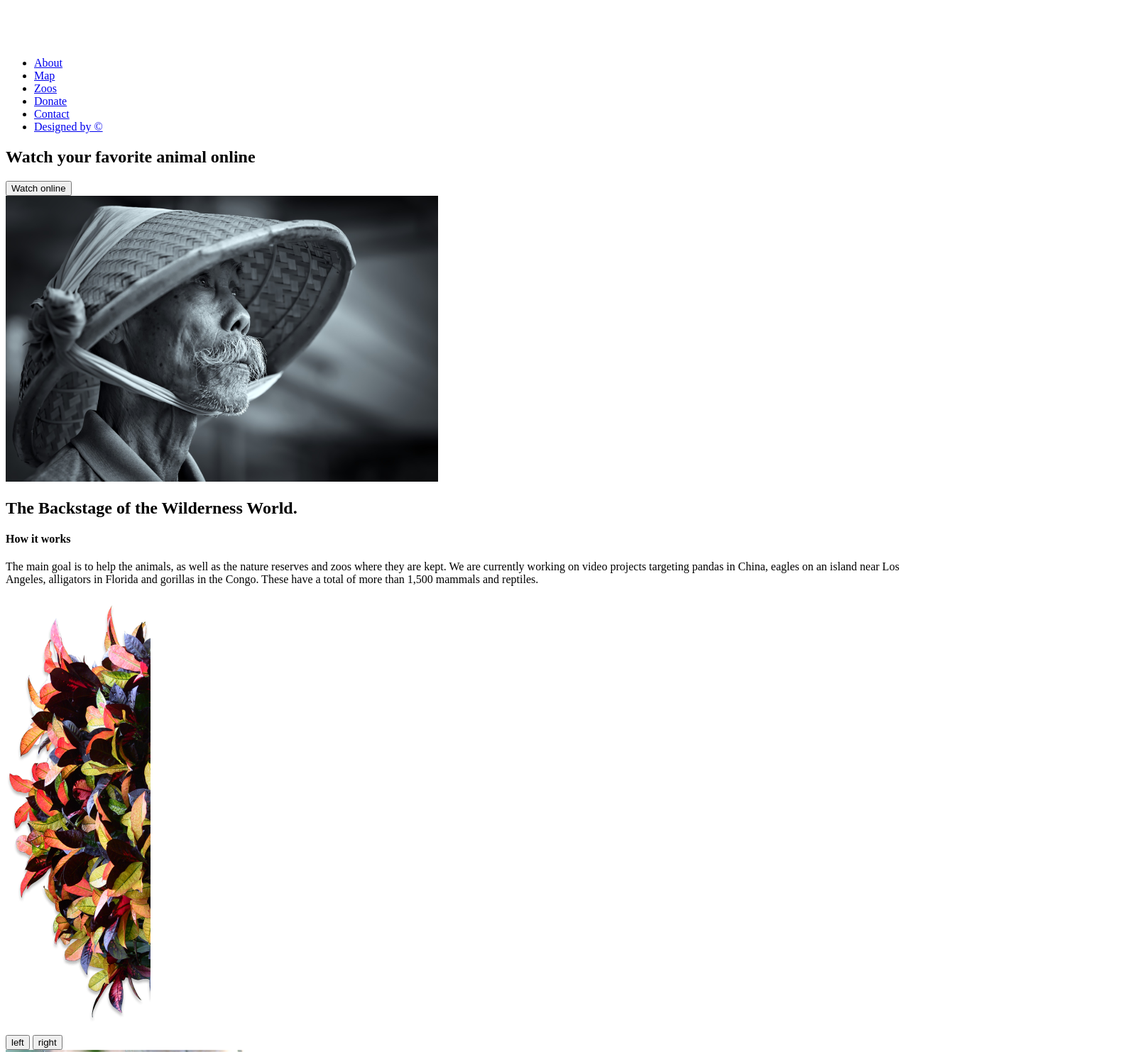
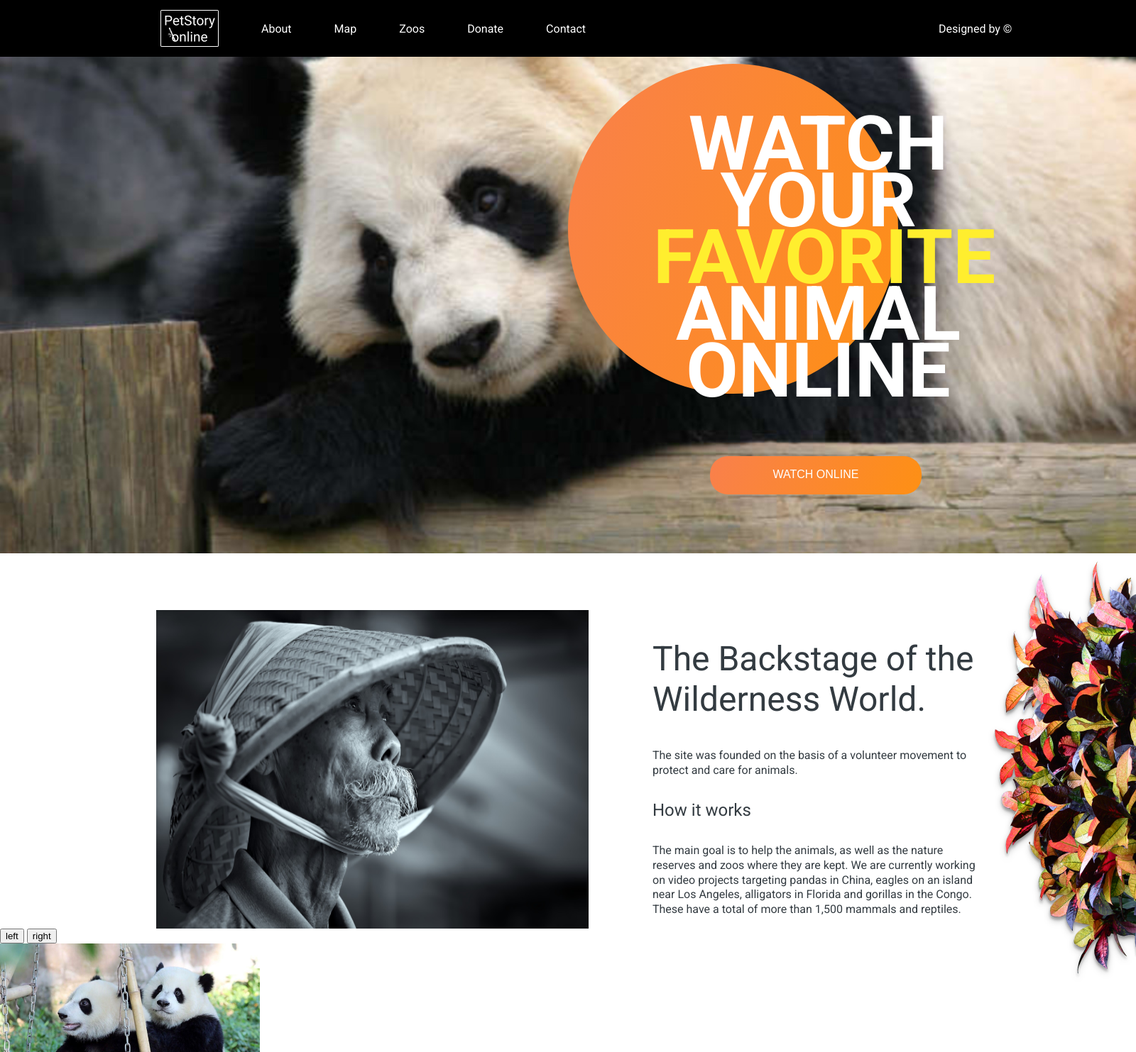
Before and after one commit to ikoroleva/online-zoo, a plain HTML site: page pages/petstory/index.html in a window 1280 px wide. Shown: the top 1483 px of the page at 71% size, 1600 px wide, since content can reach past the window. Drawn offline with Linux system fonts and the light colour scheme.

Commit message:
feat: styles for header, backstage, and watch-online

```diff
--- a/pages/petstory/index.html
+++ b/pages/petstory/index.html
@@ -6,12 +6,19 @@
     <meta http-equiv="X-UA-Compatible" content="IE=edge">
     <meta name="viewport" content="width=device-width, initial-scale=1.0">
     <title>Online zoo</title>
+    <link rel="stylesheet" href="style.css">
+    <link rel="preconnect" href="https://fonts.googleapis.com">
+    <link rel="preconnect" href="https://fonts.gstatic.com" crossorigin>
+    <link href="https://fonts.googleapis.com/css2?family=Roboto:wght@300;400;500;700&display=swap" rel="stylesheet">
 </head>
 
 <body>
-    <header>
-        <div class="header_logo">
-            <img class="header_logo__img" src="..\..\assets\images\logo_footer.png" alt="logo">
+    <div class="container-centered">
+        <header class="header">
+
+            <div class="header__logo">
+                <h1>PetStory Online</h1>
+                <img class="header__logo__img" src="..\..\assets\images\logo_footer.png" alt="logo">
             </div>
             <nav class="nav">
                 <ul class="nav list">
@@ -20,32 +27,41 @@
                     <li class="nav list__item"><a href="#zoos">Zoos</a></li>
                     <li class="nav list__item"><a href="#donate">Donate</a></li>
                     <li class="nav list__item"><a href="#contact">Contact</a></li>
-                <li class="nav list__item last"><a href="#designed">Designed by ©</a></li>
+
                 </ul>
             </nav>
+            <div class="header list__item desined-by-link"><a href="#designed">Designed by ©</a></div>
         </header>
 
         <main class="main-container">
 
             <!-- WATCH ONLINE BLOCK-->
             <section class="watch-online">
-            <h1 class="watch-online section-header">Watch your favorite animal online</h1>
-            <div class="watch-online circle"></div>
-            <button class="watch-online button">Watсh online</button>
+                <div class="watch-online__content">
+                    <div class="watch-online__circle"></div>
+                    <p class="watch-online__text">WATCH YOUR <strong>FAVORITE</strong> ANIMAL ONLINE</p>
+                    <button class="watch-online__button btn_1">Watсh online</button>
+                </div>
             </section>
             <!-- BACKSTAGE BLOCK-->
             <section class="backstage">
-            <img class="backstage section-picture" src="..\..\assets\images\bamboo-cap.png" alt="man in a bamboo-cap">
-            <div>
-                <h2 class="backstage section-header">The Backstage of the Wilderness World.</h2>
-                <p class="backstage section-text"></p>
-                <h4 class="backstage subsection-header">How it works</h4>
-                <p class="backstage subsection-text">The main goal is to help the animals, as well as the nature
-                    reserves and zoos where they are kept. We are currently working on video projects targeting pandas
-                    in China, eagles on an island near Los Angeles, alligators in Florida and gorillas in the Congo.
+                <div class="backstage__content">
+                    <img class="backstage__content__picture" src="..\..\assets\images\bamboo-cap.png"
+                        alt="man in a bamboo-cap">
+                    <div class="backstage__content__text">
+                        <h2>The Backstage of the Wilderness World.</h2>
+                        <p>The site was founded on the basis of a volunteer movement to protect and care for animals.
+                        </p>
+                        <h4>How it works</h4>
+                        <p>The main goal is to help the animals, as well as the nature
+                            reserves and zoos where they are kept. We are currently working on video projects targeting
+                            pandas
+                            in China, eagles on an island near Los Angeles, alligators in Florida and gorillas in the
+                            Congo.
                             These have a total of more than 1,500 mammals and reptiles.</p>
                     </div>
-            <img class="backstage section-picture" src="..\..\assets\images\flower_foto1.png" alt="flowers">
+                </div>
+                <img class="backstage__section-picture" src="..\..\assets\images\flower_foto1.png" alt="flowers">
             </section>
             <!-- PETS BLOCK-->
             <section class="pets">
@@ -121,13 +137,15 @@
                     <p class="pick-and-feed section-text_strong"><strong>During a time when the COVID-19 epidemic is
                             touching all of our lives, we’re proud and glad that people around the world find joy in
                             PetStory.</strong></p>
-                <p class="pick-and-feed section-text">Even though the zoo has reopened, we need you now more than ever
+                    <p class="pick-and-feed section-text">Even though the zoo has reopened, we need you now more than
+                        ever
                         to help us deal with these problems. Please consider a gift to our Emergency Support Fund.</p>
                     <div class="pick-and-feed how-it-works__main">
                         <h3 class="pick-and-feed subsection-header">How it works</h3>
                         <div class="pick-and-feed how-it-works__steps">
                             <div class="how-it-works__step">
-                            <img class="how-it-works__step__pic" src="..\..\assets\images\pay.png" alt="pay with card">
+                                <img class="how-it-works__step__pic" src="..\..\assets\images\pay.png"
+                                    alt="pay with card">
                                 <p class="how-it-works__step__text">Pay with card</p>
                             </div>
                             <div class="how-it-works__arrow">
@@ -158,80 +176,101 @@
                 <div class="testimonials cards">
                     <div class="testimonials card">
                         <div class="card-header">
-                        <img class="card-header__avatar" src="..\..\assets\images\user1_avatar.png" alt="user 1 avatar">
+                            <img class="card-header__avatar" src="..\..\assets\images\user1_avatar.png"
+                                alt="user 1 avatar">
                             <h5 class="card-header__name">Michael John</h5>
                             <h5 class="card-header__location">Local Austria</h5>
                             <h5 class="card-header__date">Today</h5>
                         </div>
                         <div class="card-text">
                             <p>
-                            The best online zoo I’ve met. My son delighted very much ljves to watch gouillas. Online zoo
+                                The best online zoo I’ve met. My son delighted very much ljves to watch gouillas. Online
+                                zoo
                                 is one jf the ways to instill a love for animals.The best online zoo I’ve met. My son
-                            delighted very much ljves to watch gouillas. Online zoo is one jf the ways to instill a love
+                                delighted very much ljves to watch gouillas. Online zoo is one jf the ways to instill a
+                                love
                                 for animals.</p>
                             <p>
-                            The best online zoo I’ve met. My son delighted very much ljves to watch gouillas. Online zoo
+                                The best online zoo I’ve met. My son delighted very much ljves to watch gouillas. Online
+                                zoo
                                 is one jf the ways to instill a love for animals.The best online zoo I’ve met. My son
-                            delighted very much ljves to watch gouillas. Online zoo is one jf the ways to instill a love
+                                delighted very much ljves to watch gouillas. Online zoo is one jf the ways to instill a
+                                love
                                 for </p>
                         </div>
                     </div>
                     <div class="testimonials card">
                         <div class="card-header">
-                        <img class="card-header__avatar" src="..\..\assets\images\user2_avatar.png" alt="user 2 avatar">
+                            <img class="card-header__avatar" src="..\..\assets\images\user2_avatar.png"
+                                alt="user 2 avatar">
                             <h5 class="card-header__name">Oskar Samborsky</h5>
                             <h5 class="card-header__location">Local Austria</h5>
                             <h5 class="card-header__date">Yesterday</h5>
                         </div>
                         <div class="card-text">
                             <p>
-                            Online zoo is one jf the ways to instill a love for animals.The best online zoo I’ve met. My
-                            son delighted very much ljves to watch gouillas. Online zoo is one jf the ways to instill a
+                                Online zoo is one jf the ways to instill a love for animals.The best online zoo I’ve
+                                met. My
+                                son delighted very much ljves to watch gouillas. Online zoo is one jf the ways to
+                                instill a
                                 love for animals.The best online zoo I’ve met. My son delighted very much ljves to watch
                                 gouillas.</p>
                             <p>
-                            The best online zoo I’ve met. My son delighted very much ljves to watch gouillas. Online zoo
+                                The best online zoo I’ve met. My son delighted very much ljves to watch gouillas. Online
+                                zoo
                                 is one jf the ways to instill a love for animals.The best online zoo I’ve met. My son
-                            delighted very much ljves to watch gouillas. Online zoo is one jf the ways to instill a love
+                                delighted very much ljves to watch gouillas. Online zoo is one jf the ways to instill a
+                                love
                                 for </p>
                         </div>
                     </div>
                     <div class="testimonials card">
                         <div class="card-header">
-                        <img class="card-header__avatar" src="..\..\assets\images\user3_avatar.png" alt="user 3 avatar">
+                            <img class="card-header__avatar" src="..\..\assets\images\user3_avatar.png"
+                                alt="user 3 avatar">
                             <h5 class="card-header__name">Fredericka Michelin</h5>
                             <h5 class="card-header__location">Local Austria</h5>
                             <h5 class="card-header__date">Yesterday</h5>
                         </div>
                         <div class="card-text">
                             <p>
-                            The best online zoo I’ve met. My son delighted very much ljves to watch gouillas. Online zoo
+                                The best online zoo I’ve met. My son delighted very much ljves to watch gouillas. Online
+                                zoo
                                 is one jf the ways to instill a love for animals.The best online zoo I’ve met. My son
-                            delighted very much ljves to watch gouillas. Online zoo is one jf the ways to instill a love
+                                delighted very much ljves to watch gouillas. Online zoo is one jf the ways to instill a
+                                love
                                 for animals.</p>
                             <p>
-                            The best online zoo I’ve met. My son delighted very much ljves to watch gouillas. Online zoo
+                                The best online zoo I’ve met. My son delighted very much ljves to watch gouillas. Online
+                                zoo
                                 is one jf the ways to instill a love for animals.The best online zoo I’ve met.</p>
                             <p>The best online zoo I’ve met. My son delighted very much ljves to </p>
                         </div>
                     </div>
                     <div class="testimonials card">
                         <div class="card-header">
-                        <img class="card-header__avatar" src="..\..\assets\images\user4_avatar.png" alt="user 4 avatar">
+                            <img class="card-header__avatar" src="..\..\assets\images\user4_avatar.png"
+                                alt="user 4 avatar">
                             <h5 class="card-header__name">Mila Riksha</h5>
                             <h5 class="card-header__location">Local Austria</h5>
                             <h5 class="card-header__date">Yesterday</h5>
                         </div>
                         <div class="card-text">
                             <p>
-                            My son delighted very much ljves to watch gouillas. Online zoo is one jf the ways to instill
-                            a love for animals.The best online zoo I’ve met. My son delighted very much ljves to watch
-                            gouillas. Online zoo is one jf the ways to instill a love for animals.The best online zoo
-                            I’ve met. My son delighted very much ljves to watch gouillas. Online zoo is one jf the ways
-                            to instill a love for animals.The best online zoo I’ve met. My son delighted very much ljves
+                                My son delighted very much ljves to watch gouillas. Online zoo is one jf the ways to
+                                instill
+                                a love for animals.The best online zoo I’ve met. My son delighted very much ljves to
+                                watch
+                                gouillas. Online zoo is one jf the ways to instill a love for animals.The best online
+                                zoo
+                                I’ve met. My son delighted very much ljves to watch gouillas. Online zoo is one jf the
+                                ways
+                                to instill a love for animals.The best online zoo I’ve met. My son delighted very much
+                                ljves
                                 to watch gouillas.</p>
                             <p>
-                            The best online zoo I’ve met. My son delighted very much ljves to watch gouillas. Online zoo
+                                The best online zoo I’ve met. My son delighted very much ljves to watch gouillas. Online
+                                zoo
                                 is one jf </p>
                         </div>
                     </div>
@@ -285,6 +324,7 @@
                 </div>
             </div>
         </footer>
+    </div>
 </body>
 
 </html>
--- a/pages/petstory/style.css
+++ b/pages/petstory/style.css
@@ -0,0 +1,185 @@
+html {
+    box-sizing: border-box;
+}
+
+*,
+*:before,
+*:after {
+    box-sizing: inherit;
+}
+
+body {
+    font-family: 'Roboto', sans-serif;
+    background-color: #F1F3F2;
+    margin: 0;
+    padding: 0;
+}
+
+.container-centered {
+    width: 1600px;
+    margin: 0 auto;
+    background-color: #fff;
+    display: flex;
+    flex-direction: column;
+}
+
+/* HEADER */
+
+.header {
+    background-color: #000;
+    height: 80px;
+    display: grid;
+    grid-template-columns: 1fr 3fr 1fr;
+    column-gap: 30px;
+    z-index: 10;
+
+}
+
+
+
+.header__logo {
+    display: flex;
+    justify-content: flex-end;
+    align-items: center;
+
+}
+
+.header__logo>h1 {
+    visibility: hidden;
+}
+
+.desined-by-link {
+    display: flex;
+    justify-content: flex-start;
+    align-items: center;
+
+}
+
+.nav {
+    display: flex;
+}
+
+.list {
+    display: flex;
+    justify-content: flex-start;
+    align-items: center;
+    padding: 0;
+}
+
+.list__item a {
+    color: #fff;
+    padding: 0 30px;
+    text-decoration: 0;
+}
+
+/* WATCH ONLINE BLOCK */
+
+.watch-online {
+    height: 780px;
+    position: relative;
+    bottom: 80px;
+    background-image: url("../../assets/images/Giant_Panda.png");
+    background-repeat: no-repeat;
+    background-size: cover;
+    display: flex;
+    justify-content: flex-end;
+}
+
+.watch-online__content {
+    width: 50%;
+    position: relative;
+    display: flex;
+    flex-direction: column;
+    justify-content: center;
+}
+
+
+.watch-online__text {
+    width: 465px;
+    color: #fff;
+    font-weight: 700;
+    font-size: 106.496px;
+    line-height: 75%;
+    text-align: center;
+    margin: 80px 120px;
+    z-index: 20;
+}
+
+.watch-online__text>strong {
+    color: #FFEE2E;
+}
+
+.watch-online__circle {
+    content: '';
+    width: 465px;
+    height: 465px;
+    border-radius: 50%;
+    background: linear-gradient(113.96deg, #F9804B 1.49%, #FE9013 101.44%);
+    position: absolute;
+    top: 90px;
+}
+
+.watch-online__button {
+    position: relative;
+    left: 200px;
+
+}
+
+.btn_1 {
+    width: 298px;
+    height: 54px;
+    background: linear-gradient(113.96deg, #F9804B 1.49%, #FE9013 101.44%);
+    border-radius: 25px;
+    font-weight: 500;
+    font-size: 16px;
+    line-height: 140%;
+    text-align: center;
+    text-transform: uppercase;
+    color: #FFFFFF;
+    border: none;
+}
+
+/* BACKSTAGE BLOCK */
+
+.backstage {
+    display: flex;
+    position: relative;
+}
+
+.backstage__content {
+    display: flex;
+    width: 1160px;
+    margin: 0 auto;
+}
+
+.backstage__section-picture {
+    position: absolute;
+    right: 0;
+    top: -80px;
+    filter: drop-shadow(0px 4px 4px rgba(0, 0, 0, 0.25));
+}
+
+.backstage__content__text {
+    margin: 0 0 0 90px;
+}
+
+.backstage__content__text>h2 {
+    font-weight: 400;
+    font-size: 48px;
+    line-height: 120%;
+    color: #333B41;
+}
+
+.backstage__content__text>h4 {
+    font-weight: 400;
+    font-size: 24px;
+    line-height: 120%;
+    color: #333B41;
+}
+
+.backstage__content__text>p {
+    font-weight: 400;
+    font-size: 16px;
+    line-height: 130%;
+    color: #333B41;
+}
```
Also changed, not shown: assets/images/Giant_Panda.png (renamed from assets/images/Giant Panda.png). Lines whose indentation alone changed are shown as unchanged.
